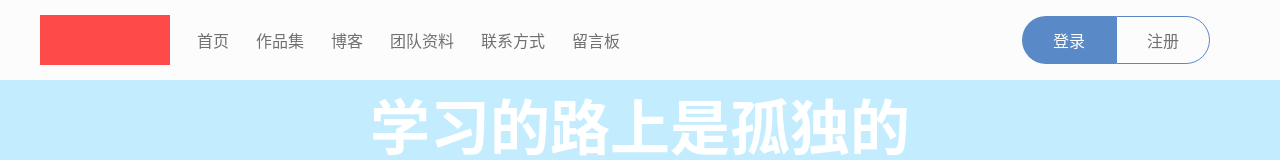
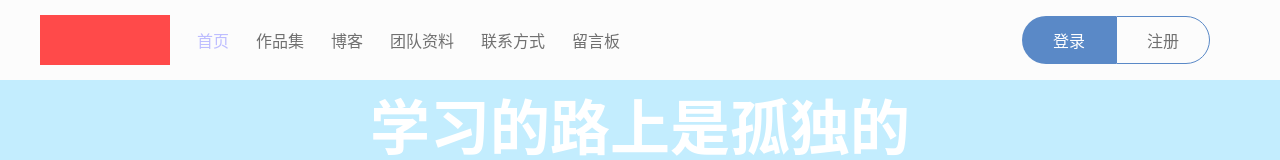
Before and after one commit to Layouwen/personal-website, a Vue app: page /index in a window 1280 px wide. Shown: the top 160 px of the page. Built offline with nearby package versions, Linux system fonts and the light colour scheme.

Commit message:
modify header router-link

```diff
--- a/src/components/Header.vue
+++ b/src/components/Header.vue
@@ -3,12 +3,12 @@
     <div class="container">
       <h1 class="logo"></h1>
       <nav>
-        <router-link to="/">首页</router-link>
-        <router-link to="/">作品集</router-link>
+        <router-link to="/index" active-class="selected">首页</router-link>
+        <router-link to="/works" active-class="selected">作品集</router-link>
         <a href="https://www.yuque.com/waver-klavd" target="_blank">博客</a>
-        <router-link to="/">团队资料</router-link>
-        <router-link to="/">联系方式</router-link>
-        <router-link to="/">留言板</router-link>
+        <router-link to="/teaminfo" active-class="selected">团队资料</router-link>
+        <router-link to="/contact" active-class="selected">联系方式</router-link>
+        <router-link to="/messageboard" active-class="selected">留言板</router-link>
       </nav>
       <div class="user_info">
         <router-link to="/login" class="login">登录</router-link>
@@ -19,7 +19,7 @@
 </template>
 
 <script lang="ts">
-import { Component, Vue } from 'vue-property-decorator'
+import { Component, Vue } from 'vue-property-decorator';
 
 @Component({})
 export default class Header extends Vue {
@@ -49,6 +49,9 @@ $fontColor: #707070;
       display: flex;
       > a {
         margin-left: 27px;
+        &.selected {
+          color: #bdbdff;
+        }
       }
     }
     > .user_info {
```
